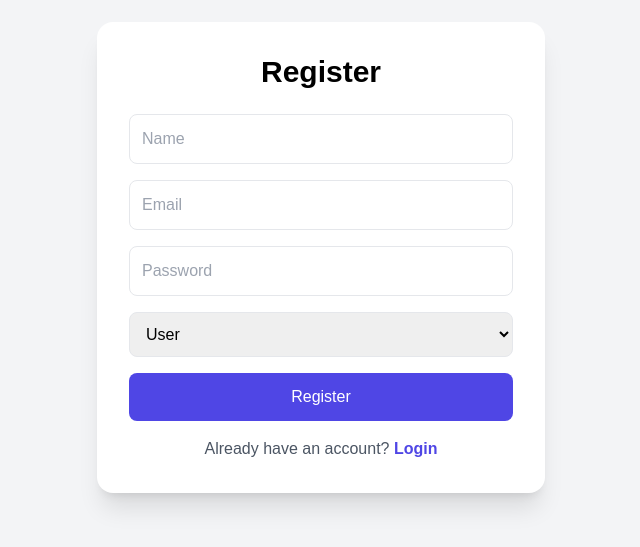
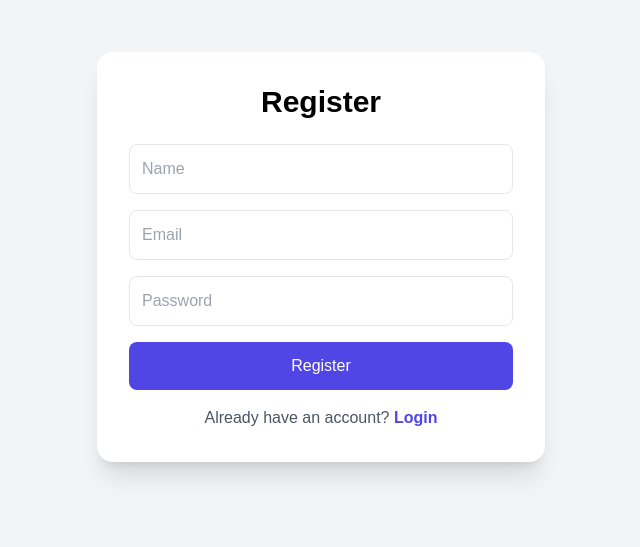
Before and after one commit to ayubalam/online-complaint-management-system, a React (Vite) app in the folder client/: page /register in a window 1280 px wide. Shown: the part 143-690 px from the top of the page, without its empty margins (319-959 px from the left). Built offline with nearby package versions, Linux system fonts and the light colour scheme; no server answers.

Commit message:
Restrict registration to user role only

```diff
--- a/client/src/pages/auth/Register.jsx
+++ b/client/src/pages/auth/Register.jsx
@@ -107,23 +107,6 @@ const Register = () => {
             )}
           />
 
-          <select
-            className="w-full border p-3 rounded-lg"
-            {...register("role")}
-          >
-            <option value="user">
-              User
-            </option>
-
-            <option value="worker">
-              Worker
-            </option>
-
-            <option value="admin">
-              Admin
-            </option>
-          </select>
-
           <button className="w-full bg-indigo-600 text-white py-3 rounded-lg hover:bg-indigo-700 transition">
             Register
           </button>
```
Also changed, not shown: 1 other file (tests, documents, lock files or other folders).
